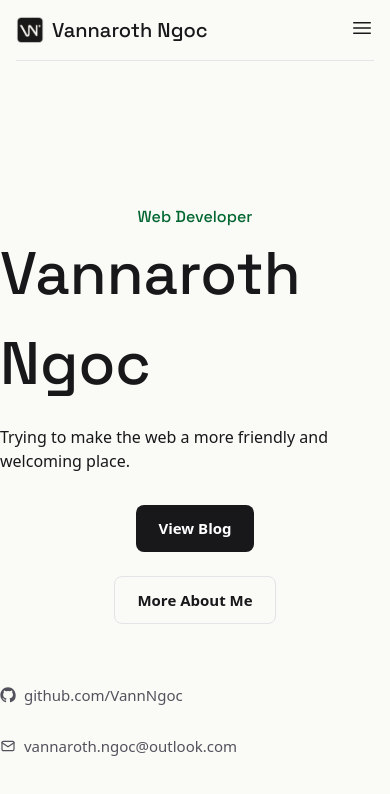
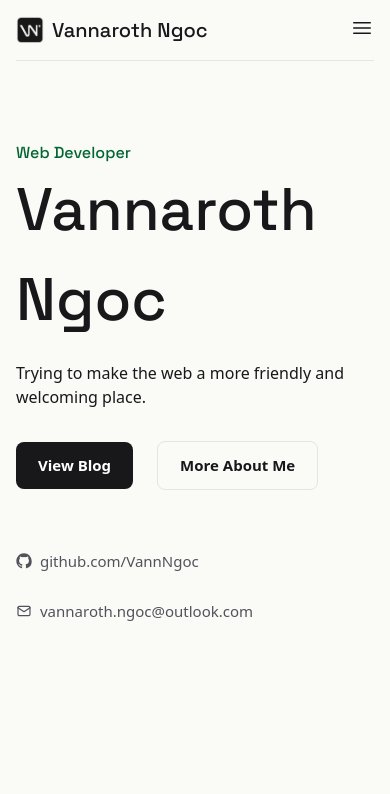
Before and after one commit to VannNgoc/vannaroth, a Next.js app: page / in a window 390 px wide. Shown: the top 794 px of the page. Built offline with nearby package versions, Linux system fonts and the light colour scheme.

Commit message:
button states

```diff
--- a/app/globals.css
+++ b/app/globals.css
@@ -34,16 +34,24 @@
   .btn-primary,
   .btn-secondary {
     @apply inline-flex items-center gap-2 rounded-lg px-5.5 py-3
-    text-[15px] font-semibold transition-colors cursor-pointer;
+    text-[15px] font-semibold transition cursor-pointer
+    outline-none focus-visible:outline-2 focus-visible:outline-offset-2 focus-visible:outline-teal-700
+    [-webkit-tap-highlight-color:transparent];
   }
 
   .btn-primary {
-    @apply bg-zinc-900 text-white hover:bg-black;
+    @apply bg-zinc-900 text-white
+    [@media(hover:hover)]:hover:bg-black
+    active:bg-black active:scale-[0.98]
+    aria-selected:bg-black aria-selected:scale-[0.98];
   }
 
   .btn-secondary {
     @apply border border-zinc-200 bg-transparent text-zinc-900
-    hover:border-zinc-900 hover:text-zinc-900 hover:no-underline;
+    [@media(hover:hover)]:hover:border-zinc-900 [@media(hover:hover)]:hover:text-zinc-900
+    [@media(hover:hover)]:hover:bg-zinc-50 [@media(hover:hover)]:hover:no-underline
+    active:bg-zinc-100 active:scale-[0.98]
+    aria-selected:border-zinc-900 aria-selected:bg-zinc-100;
   }
 
   .icon-link {
--- a/ui/Hero.tsx
+++ b/ui/Hero.tsx
@@ -1,16 +1,16 @@
 import Link from 'next/link'
 export default function Hero(){
     return(
-        <section className={`my-32 w-full`}>
-            <div className="flex flex-col items-center">
-                <h2 className='text-green-800 text-base'>Web Developer</h2>
-                <h1 className=''>Vannaroth Ngoc</h1>
+        <section className={`px-4 my-16 md:my-32 w-full`}>
+            <div className="flex flex-col items-start md:items-center">
+                <h2 className='text-green-800 text-base text-left md:text-center'>Web Developer</h2>
+                <h1 className='text-left md:text-center'>Vannaroth Ngoc</h1>
 
                 <div className={'max-w-3xl py-4'}>
                     <p>Trying to make the web a more friendly and welcoming place.</p>
                 </div>
 
-                <div className="flex flex-col md:flex-row items-center gap-6 py-4">
+                <div className="flex flex-row items-center gap-6 py-4">
                     <Link className='btn-primary' href='https://vann-recollections.vercel.app/'>View Blog</Link>
                     <Link className='btn-secondary' href='about-me'>More About Me</Link>
                 </div>
```
